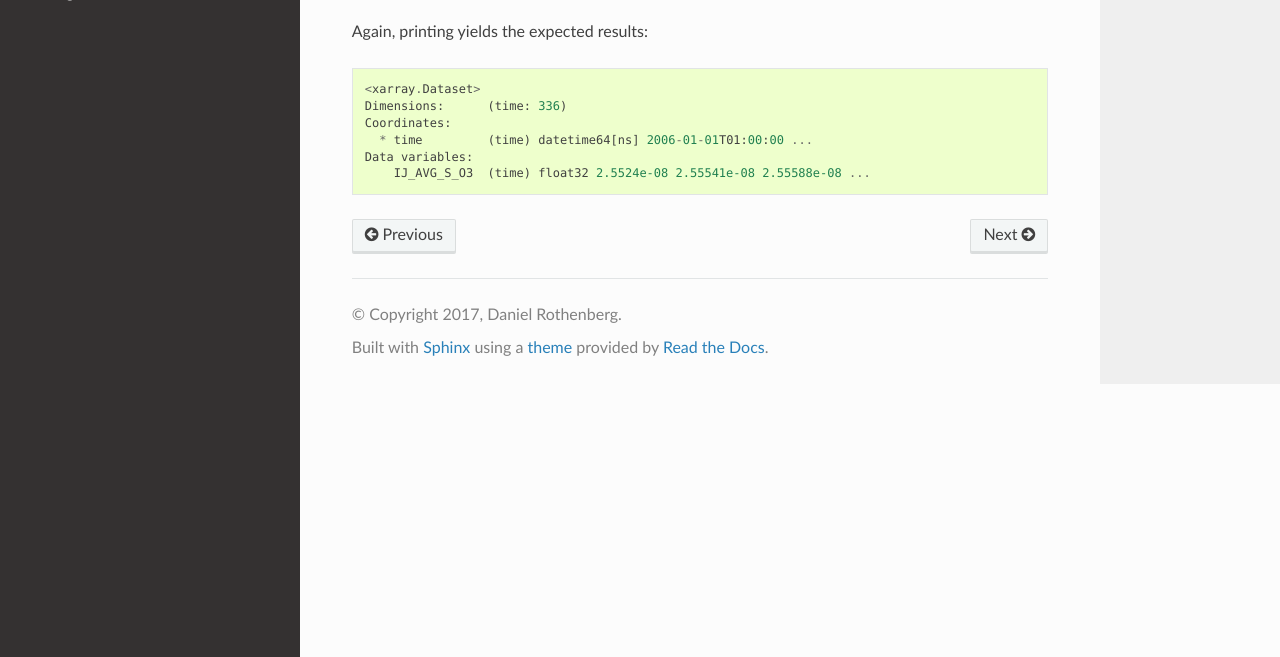
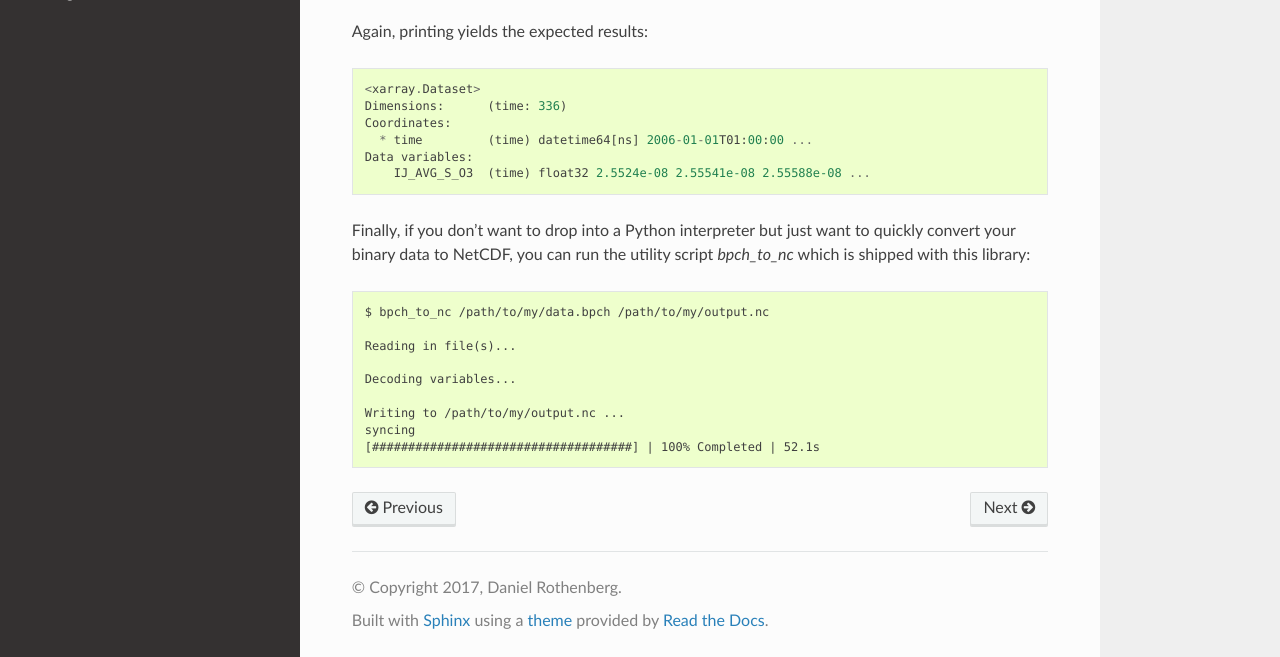
Before and after one commit to darothen/xbpch, a Sphinx documentation site: the page built from doc/quick_start.rst, in a window 1280 px wide and 900 px high, scrolled down 1373 px, cut to the strip 243-900 px from the top of the window. Built offline with Sphinx 7.4.7 and the Read the Docs theme 2.0.0, drawn with Linux system fonts in a browser that asks for light colours.

Commit message:
Adding note about bpch_to_nc to Quick Start page

```diff
--- a/doc/quick_start.rst
+++ b/doc/quick_start.rst
@@ -102,6 +102,19 @@ Again, printing yields the expected results:
     Data variables:
         IJ_AVG_S_O3  (time) float32 2.5524e-08 2.55541e-08 2.55588e-08 ...
 
+Finally, if you don't want to drop into a Python interpreter but just want
+to quickly convert your binary data to NetCDF, you can run the utility
+script `bpch_to_nc` which is shipped with this library::
+
+    $ bpch_to_nc /path/to/my/data.bpch /path/to/my/output.nc
+
+    Reading in file(s)...
+
+    Decoding variables...
+
+    Writing to /path/to/my/output.nc ...
+    syncing
+    [####################################] | 100% Completed | 52.1s
 
 .. _GEOS-Chem: http://www.geos-chem.org
 .. _dask: http://dask.pydata.org
```
